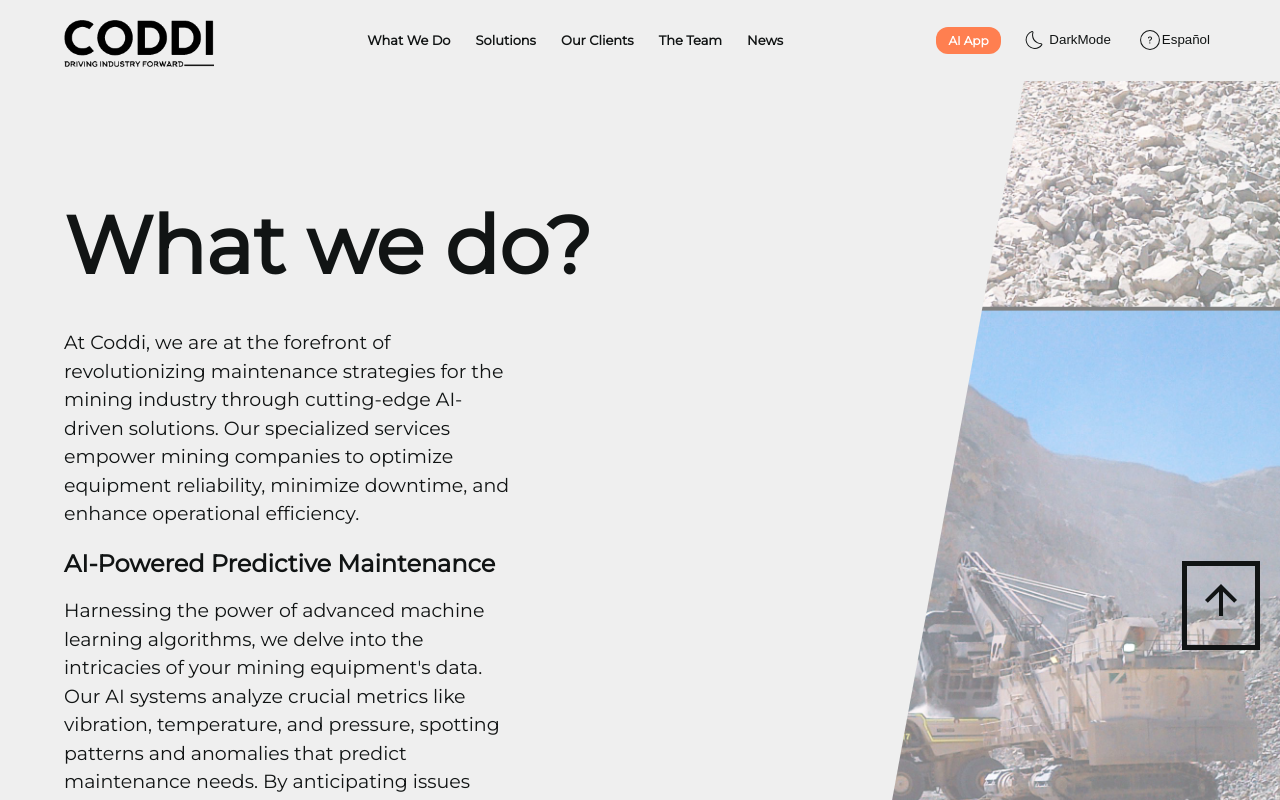
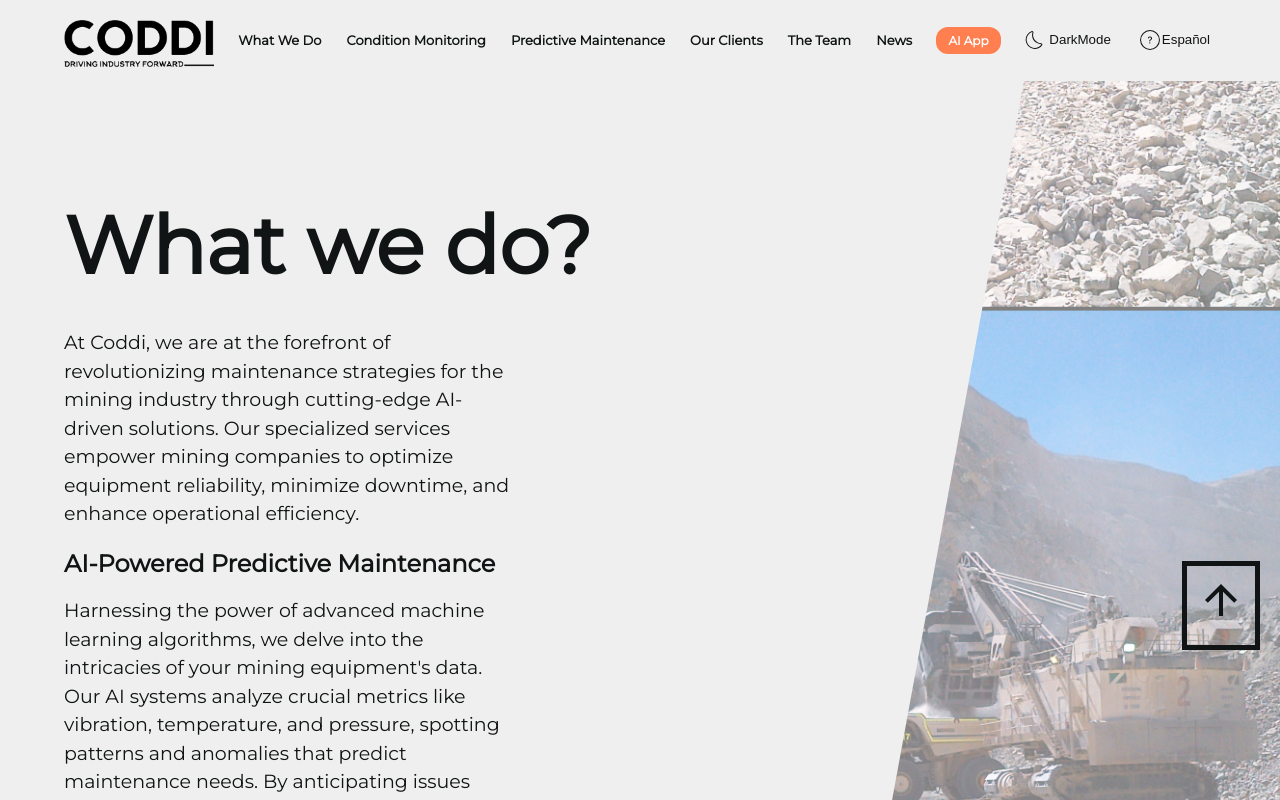
Before and after one commit to HexVanilla/Coddi-siteV2, a React (Create React App) app: page / in a window 1280 px wide. Shown: the top 800 px of the page. Built offline with nearby package versions, Linux system fonts and the light colour scheme.

Commit message:
navbar added links

```diff
--- a/src/components/Navbar.jsx
+++ b/src/components/Navbar.jsx
@@ -39,9 +39,17 @@ const Navbar = ({
         </a>
         <a
           style={isMenuOpen ? { fontSize: "1.5rem", lineHeight: "2" } : {}}
-          onClick={() => scrollToSection("solutions")}
+          onClick={() => scrollToSection("condition")}
         >
-          {language === "en" ? "Solutions" : "Soluciones"}
+          {language === "en" ? "Condition Monitoring" : "Monitoreo Condición"}
+        </a>
+        <a
+          style={isMenuOpen ? { fontSize: "1.5rem", lineHeight: "2" } : {}}
+          onClick={() => scrollToSection("predictive")}
+        >
+          {language === "en"
+            ? " Predictive Maintenance"
+            : "Manteneimiento Predictivo"}
         </a>
         <a
           style={isMenuOpen ? { fontSize: "1.5rem", lineHeight: "2" } : {}}
--- a/src/components/Solutions.jsx
+++ b/src/components/Solutions.jsx
@@ -12,12 +12,8 @@ const Solutions = ({ theme, language }) => {
   const sectionRef = useRef();
   const isVisible = useIntersectionObserver(sectionRef, { threshold: 0.05 });
   return (
-    <div
-      id="solutions"
-      className={`${isVisible ? "fade-in" : "fade-out"}`}
-      ref={sectionRef}
-    >
-      <div className={`solutions-section ${theme}`}>
+    <div className={`${isVisible ? "fade-in" : "fade-out"}`} ref={sectionRef}>
+      <div className={`solutions-section ${theme}`} id="predictive">
         {language == "en" ? (
           <>
             <h1 style={{ marginRight: 10 }}>Predictive</h1>
@@ -34,7 +30,7 @@ const Solutions = ({ theme, language }) => {
       <Implementation theme={theme} language={language} />
       <TheProblem theme={theme} language={language} />
       <TheTech theme={theme} language={language} />
-      <div className={`solutions-section ${theme}`}>
+      <div className={`solutions-section ${theme}`} id="condition">
         {language == "en" ? (
           <>
             <h1>Condition Monitoring</h1>
```
